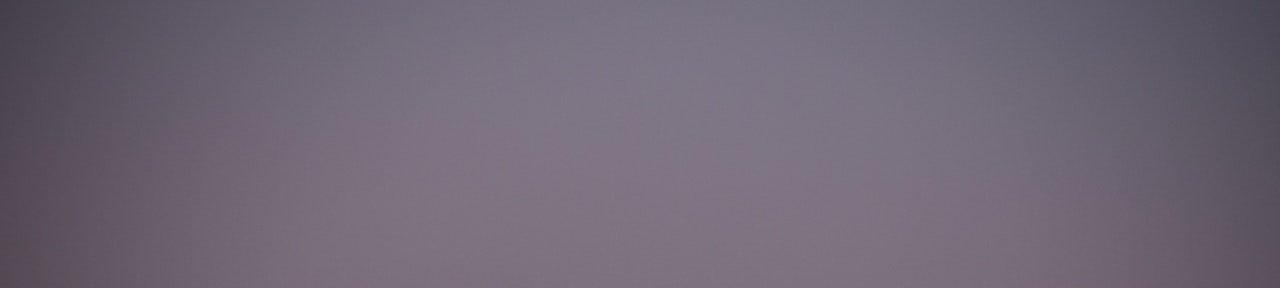
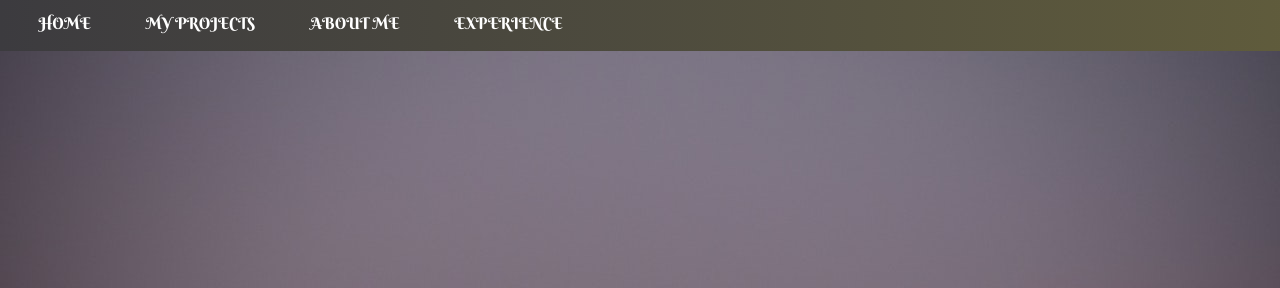
Before and after one commit to lawrence254/ipproject, a plain HTML site: page index.html in a window 1280 px wide. Shown: the top 288 px of the page. Drawn offline with nearby package versions, Linux system fonts and the light colour scheme.

Commit message:
Add navigation bar

```diff
--- a/css/style.css
+++ b/css/style.css
@@ -6,6 +6,22 @@ html,body{
   width: 100%;
   margin: 0;
   padding: 0;
+}
+nav{
+  align-items:center;
+  width: 100%;
+  position: fixed;
+  z-index: 9;
+  padding: 1%;
+  font-family: 'Berkshire Swash',cursive;
+  background: linear-gradient(to right, #3c3b3f, #605c3c);
+  height: 25px;
+}
+nav a{
+  text-decoration: none;
+  color: #fff;
+  border: 2px brown;
+  padding: 2% 2%;
 }
 .button {
   background-color: #258e08;
--- a/index.html
+++ b/index.html
@@ -6,6 +6,12 @@
     <link rel="stylesheet" href="css/style.css">
   </head>
   <body>
+    <nav>
+      <a href="#cover">HOME</a>
+      <a href="#project">MY PROJECTS</a>
+      <a href="#about">ABOUT ME</a>
+      <a href="#exp">EXPERIENCE</a>
+    </nav>
     <div id="cover">
       <div class="content">
         <h1>Lawrence Karanja</h1>
@@ -15,6 +21,7 @@
     </div>
     <div id="container">
       <div class="projects">
+        <div id="project"><a name="projects"></div>
         <h2>MY PROJECTS</h2>
         <p>Below is a list of some of the projects that I have done in the past and some experimental stuff. Have a look and if you have any feedback it is highly appreciated.</p>
         <div class="flex-container">
@@ -45,6 +52,7 @@
       </div>
       </div>
       <div class="intro">
+        <div id="about"><a name="about"></div>
         <h2>ABOUT ME</h2>
         <p>My name is Lawrence and this is my Portfolio Website, I'm a developer particularly skilled in Mobile(Android) Development and Web Develoment. I also know my way
         around networks and their operations. I am also interested in Machine Learning,AI and IOT.</p><br>
@@ -53,6 +61,7 @@
         <p>I decided to join Moringa to improve on my coding skills as an Android Developer wjile also polishing my skills on Web Develoment.<br>
         The school for me ticked all the right boxes for a coding school in that there's a perfect balance between coding exercises and learning.<br> Peer programming also appealed to me because I also wanted to develop my inter-personal skills
         as I get ready to enter the Job market.</p>
+        <div id="exp"><a name="exp"></div>
         <h3>Work Experience</h3>
         <p>I have successfully applied for internship and worked at two organizations as follows:</p>
         <ul>
```
